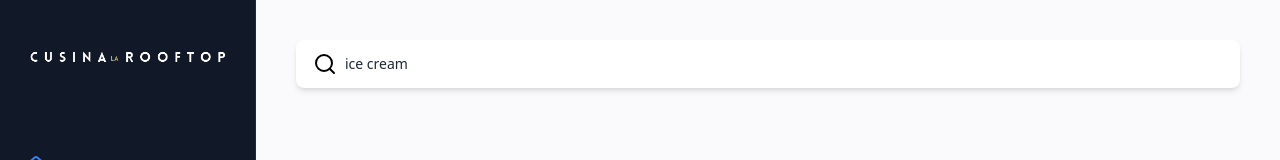
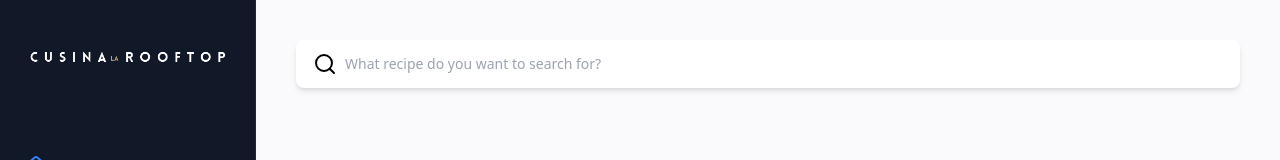
Before and after one commit to israadesu/Cusina, a React (Vite) app: page / in a window 1280 px wide. Shown: the top 160 px of the page. Built offline with nearby package versions, Linux system fonts and the light colour scheme; no server answers.

Commit message:
Update Homepage.tsx

```diff
--- a/src/pages/Homepage.tsx
+++ b/src/pages/Homepage.tsx
@@ -21,7 +21,7 @@ interface RecipeHit {
 const Homepage: FC = () => {
   const [recipes, setRecipes] = useState<RecipeHit[]>([]);
   const [loading, setLoading] = useState(true);
-  const [searchQuery, setSearchQuery] = useState("ice cream");
+  const [searchQuery, setSearchQuery] = useState("");
 
   const fetchRecipes = async (query: string, from: number = 0, to: number = 30) => {
     setLoading(true);
```
